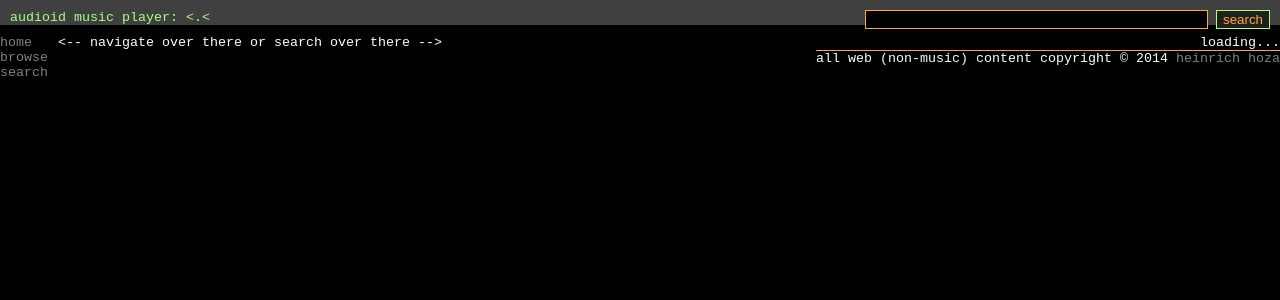
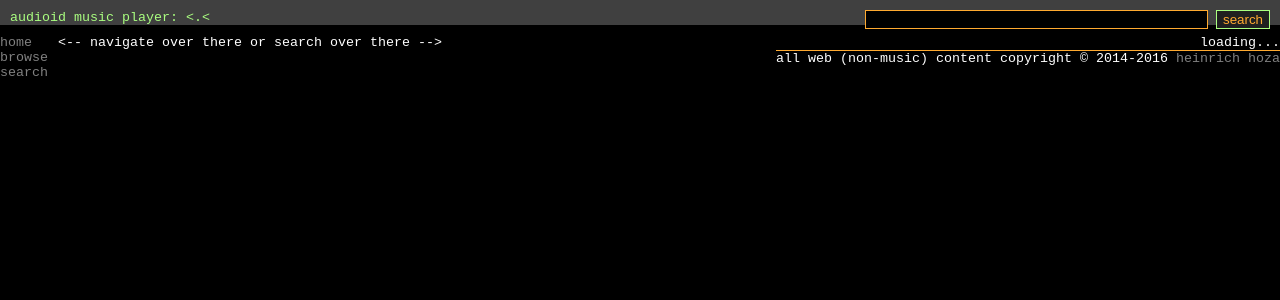
Before and after one commit to dreadpiratebob/audioid, a PHP site: page / in a window 1280 px wide. Shown: the top 300 px of the page. Run offline with PHP 8.4, Linux system fonts and the light colour scheme; data that the repository does not hold is empty.

Commit message:
updating the copyright year

```diff
--- a/index.php
+++ b/index.php
@@ -42,7 +42,7 @@ if (isset($cmd_fn))
       <div id="feedback"><?=$feedback?></div>
     </div>
     <div id="footer">
-      all web (non-music) content copyright &copy; 2014 <a href="http://heinrich.hoza.us" target="tab">heinrich hoza</a>
+      all web (non-music) content copyright &copy; 2014-2016 <a href="http://heinrich.hoza.us" target="tab">heinrich hoza</a>
     </div>
   </body>
 </html><?php
```
